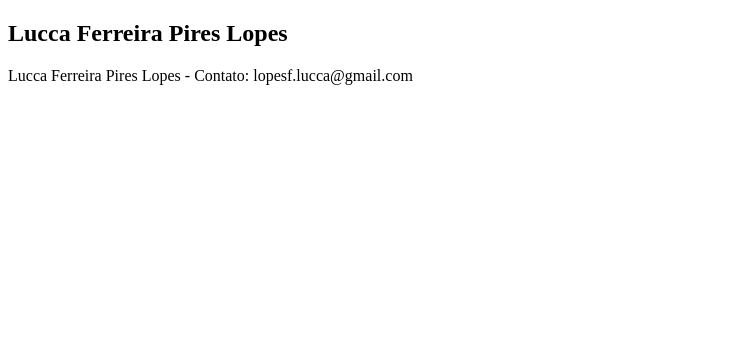
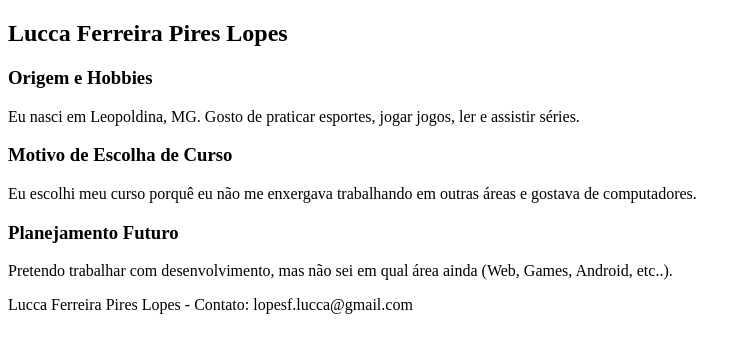
Before and after one commit to ufjf-dcc121/ufjf-dcc121-2023-1-atv5-LuccaLopes15, a plain HTML site: page index.html in a window 1280 px wide. Shown: the whole page, without its empty margins (0-751 px from the left). Drawn offline with Linux system fonts and the light colour scheme.

Commit message:
Adiciona conteúdo principal

```diff
--- a/index.html
+++ b/index.html
@@ -10,7 +10,20 @@
     <nav>
         <h1>Lucca Ferreira Pires Lopes</h1>
     </nav>
-    <main></main>
+    <main>
+        <div>
+            <h3>Origem e Hobbies</h1>
+            <p>Eu nasci em Leopoldina, MG. Gosto de praticar esportes, jogar jogos, ler e assistir séries.</p>
+        </div>
+        <div>
+            <h3>Motivo de Escolha de Curso</h1>
+            <p>Eu escolhi meu curso porquê eu não me enxergava trabalhando em outras áreas e gostava de computadores.</p>
+        </div>
+        <div>
+            <h3>Planejamento Futuro</h1>
+            <p>Pretendo trabalhar com desenvolvimento, mas não sei em qual área ainda (Web, Games, Android, etc..).</p>
+        </div>
+    </main>
     <footer>
         <p>
             Lucca Ferreira Pires Lopes - Contato: lopesf.lucca@gmail.com
```
